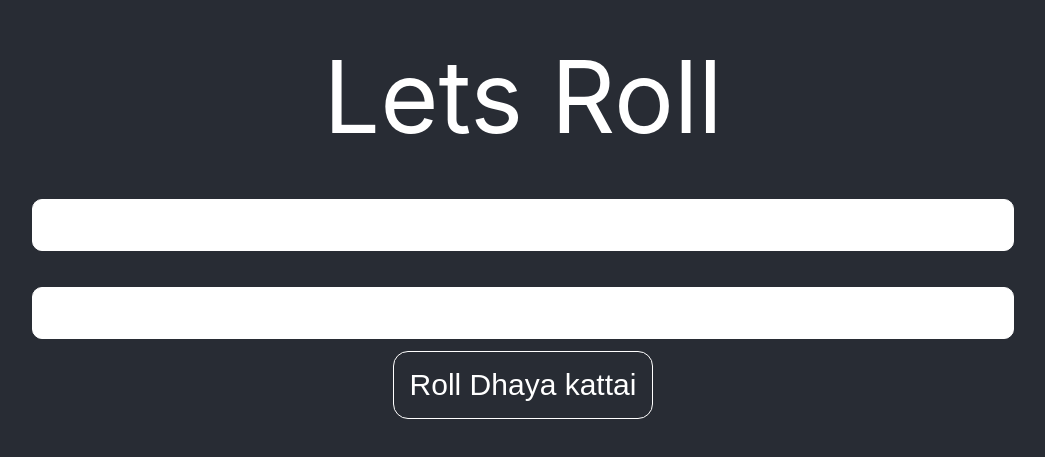
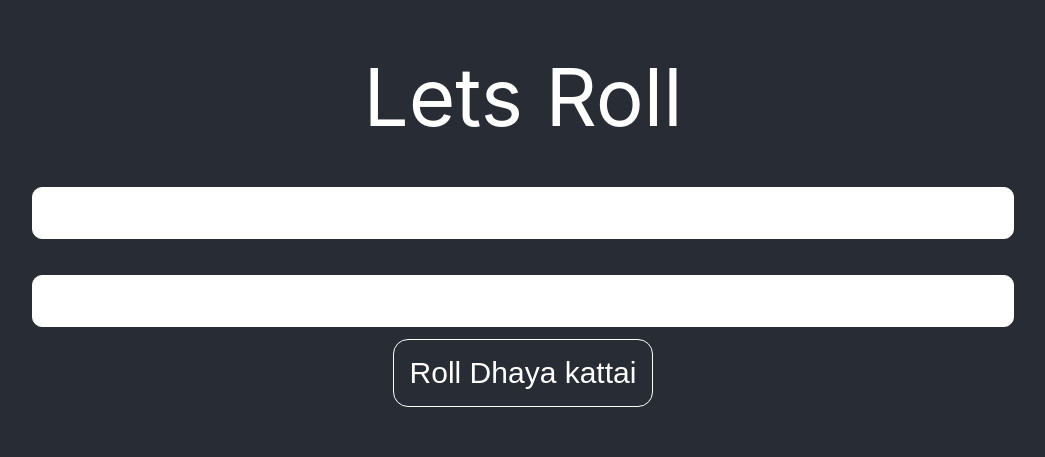
Before and after one commit to VigneshPT/dhayakattai, a React (Create React App) app: page / in a window 1280 px wide. Shown: the part 173-630 px from the top of the page, without its empty margins (117-1162 px from the left). Built offline with nearby package versions, Linux system fonts and the light colour scheme.

Commit message:
modify spacing and font size

```diff
--- a/src/App.css
+++ b/src/App.css
@@ -55,14 +55,14 @@
   color: black;
   white-space: pre;
   border-radius:10px;
-  font-size: 32px;
+  font-size: 28px;
 }
 .box-one {
   margin-bottom: 24px;
 }
 
 .dhayam-total{
-  font-size:100px;
+  font-size:80px;
   margin-bottom: 30px;
 }
 .dhayams-container {
```
